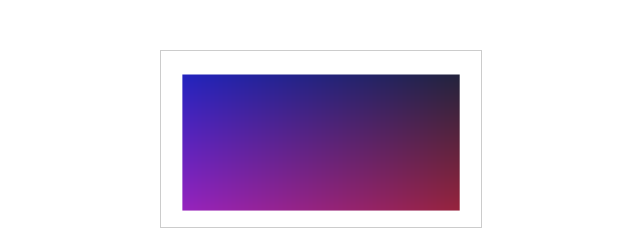
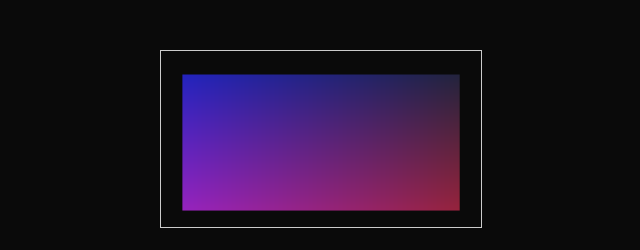
Before and after one commit to BangKarlsen/tunnel, a plain HTML site: page index.html in a window 1280 px wide. Shown: the whole page, without its empty margins (319-959 px from the left). Drawn offline with Linux system fonts and the light colour scheme.

Commit message:
darkmode lol

```diff
--- a/app.css
+++ b/app.css
@@ -6,6 +6,7 @@ body {
     display: flex;
     justify-content: center;
     margin: 50px;
+    background: rgb(10, 10, 10);
 }
 
 canvas {
```
